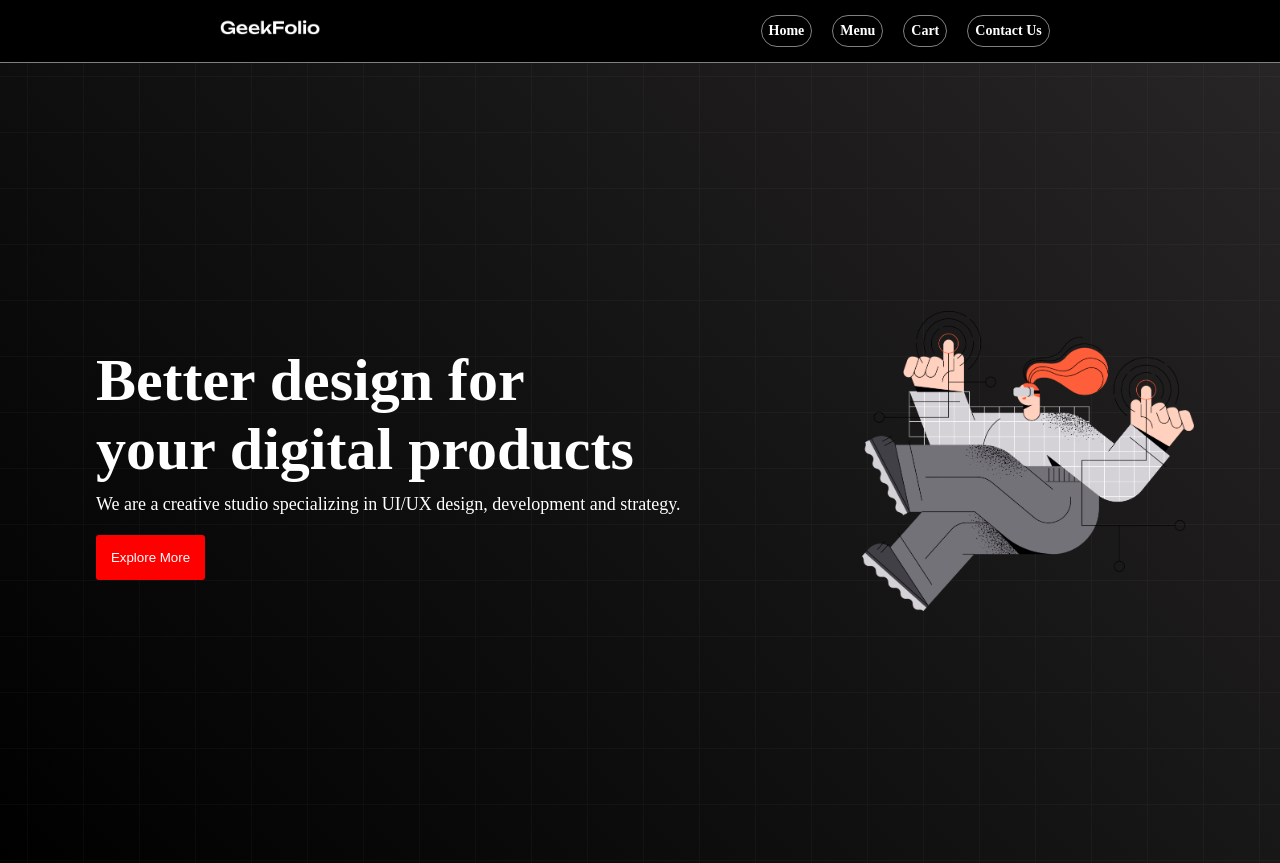
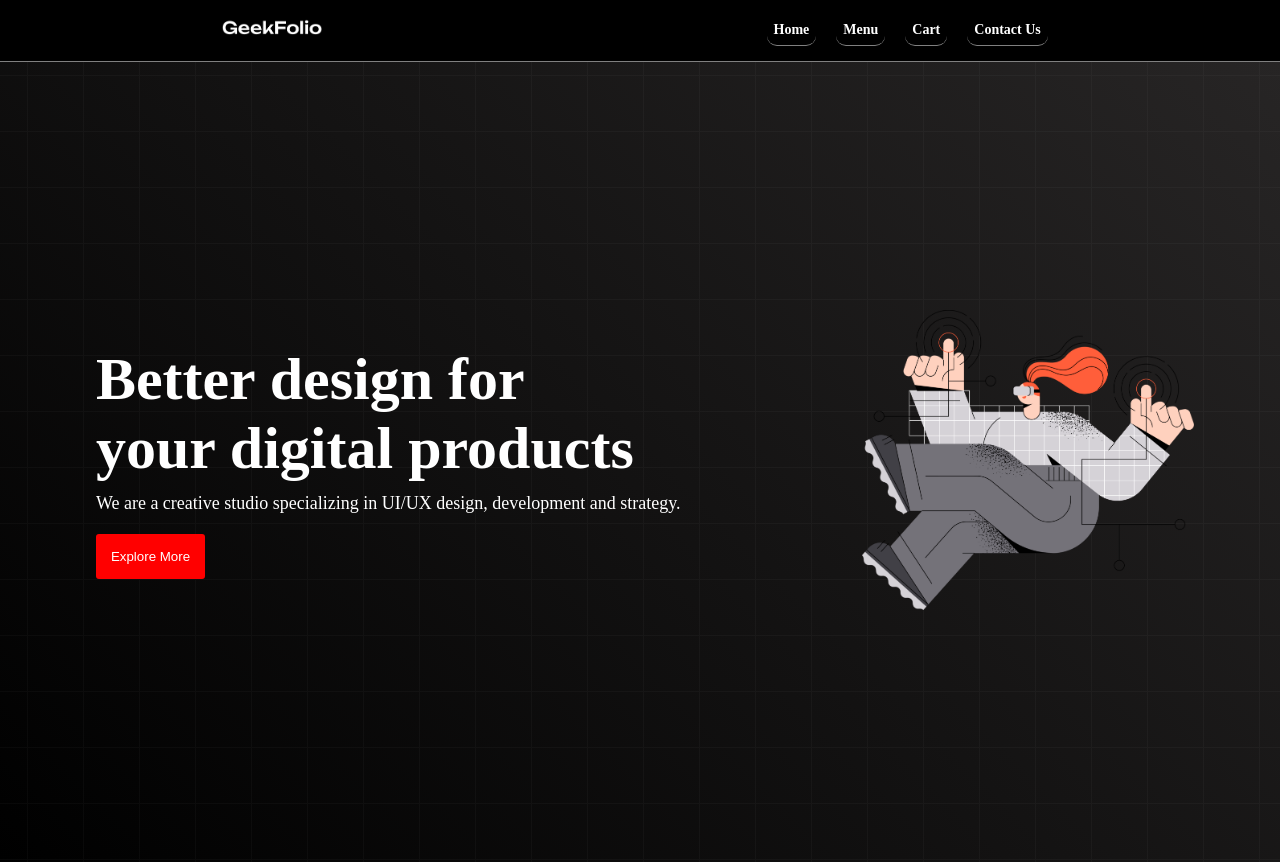
Before and after one commit to mramitkb/Webtiny-Repo, a plain HTML site: page index.html in a window 1280 px wide. Drawn offline with Linux system fonts and the light colour scheme.

Commit message:
2nd task final

```diff
--- a/style.css
+++ b/style.css
@@ -20,8 +20,8 @@
 .space{
     padding: 7px;
     margin: 10px;
-    border: 1px solid grey;
-    border-radius: 20px;
+    border-bottom: 1px solid grey;
+    border-radius: 10px;
     cursor: pointer;
 }
 .space:hover{
```
